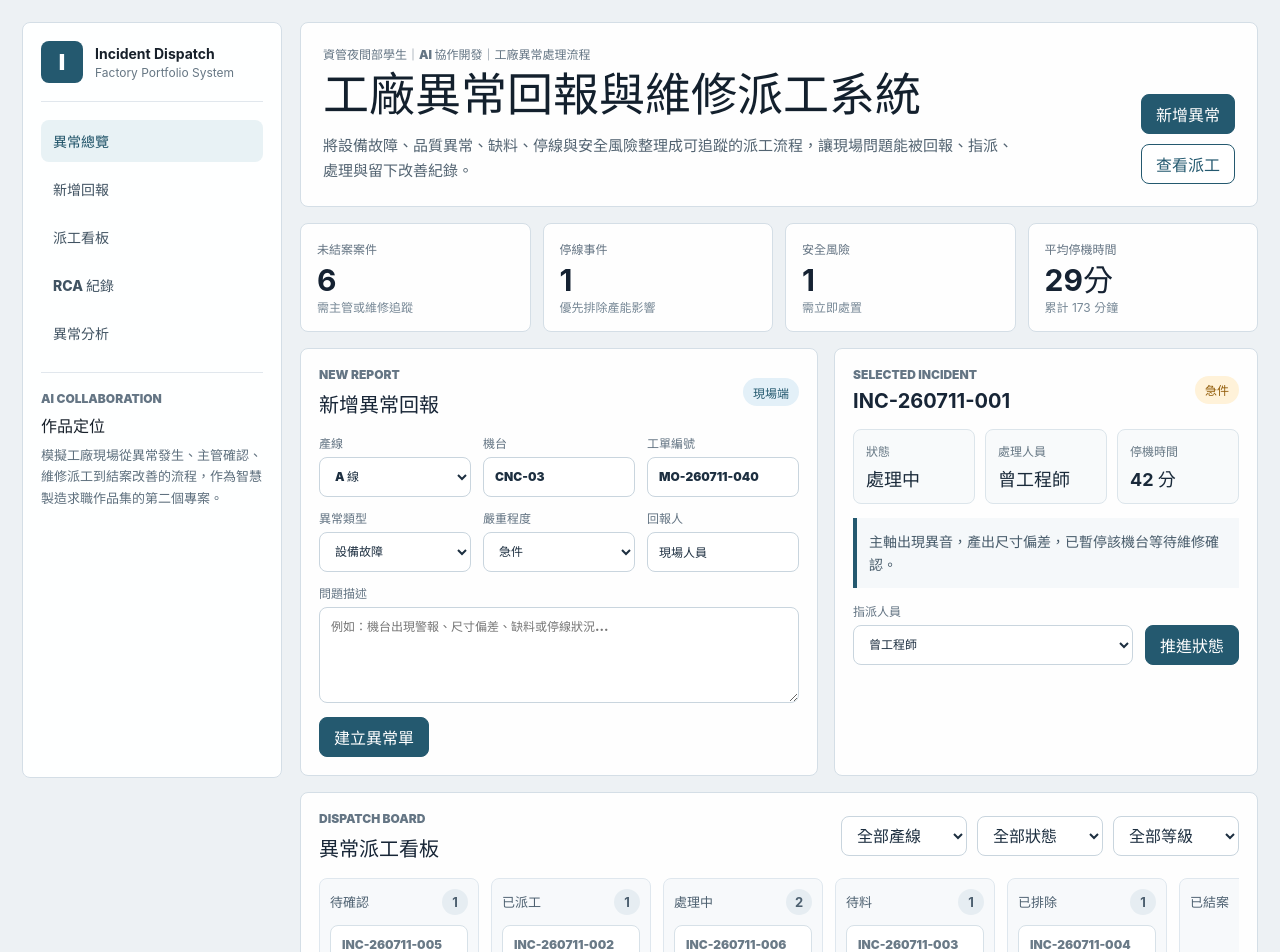
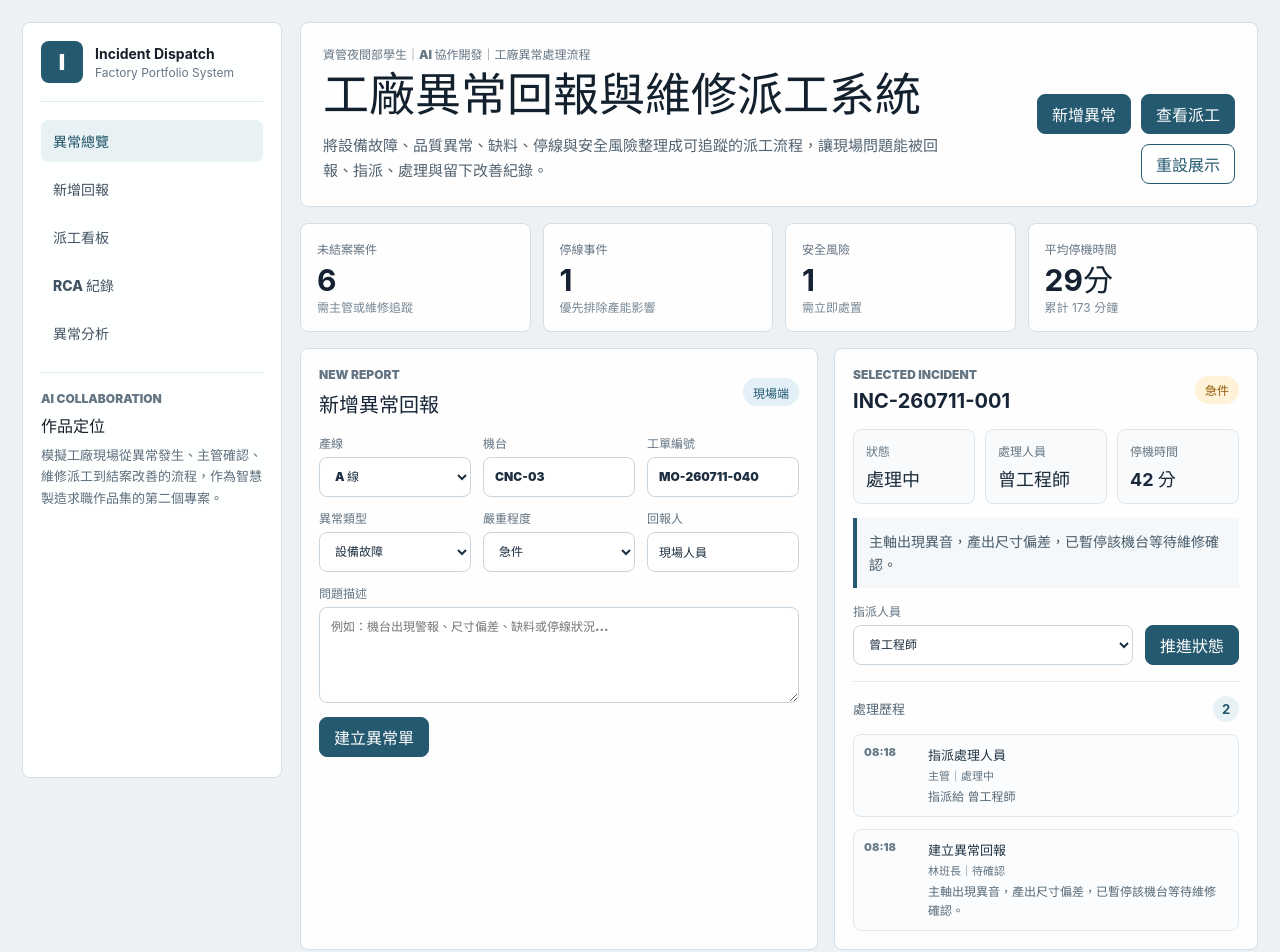
Before and after one commit to seanlu0503/factory-incident-dispatch-system, a React (Vite) app: page / in a window 1280 px wide. Shown: the top 952 px of the page. Built offline with nearby package versions, Linux system fonts and the light colour scheme.

Commit message:
Add incident timeline and local persistence

```diff
--- a/src/App.jsx
+++ b/src/App.jsx
@@ -1,6 +1,7 @@
-import { useMemo, useState } from "react";
+import { useEffect, useMemo, useState } from "react";
 
 const statusFlow = ["待確認", "已派工", "處理中", "待料", "已排除", "已結案"];
+const STORAGE_KEY = "factory-incident-dispatch-system:v2";
 
 const severityMeta = {
   一般: { tone: "slate", score: 1 },
@@ -160,8 +161,79 @@ function minutesLabel(minutes) {
   return rest ? `${hours} 小時 ${rest} 分` : `${hours} 小時`;
 }
 
+function nowLabel() {
+  return new Intl.DateTimeFormat("zh-TW", {
+    month: "2-digit",
+    day: "2-digit",
+    hour: "2-digit",
+    minute: "2-digit",
+    hour12: false,
+  }).format(new Date());
+}
+
+function createHistory({ action, actor, status, note }) {
+  return {
+    id: `${Date.now()}-${Math.random().toString(16).slice(2)}`,
+    time: nowLabel(),
+    action,
+    actor,
+    status,
+    note,
+  };
+}
+
+function ensureHistory(incident) {
+  if (Array.isArray(incident.history) && incident.history.length > 0) {
+    return incident;
+  }
+
+  return {
+    ...incident,
+    history: [
+      {
+        id: `${incident.id}-created`,
+        time: incident.time,
+        action: "建立異常回報",
+        actor: incident.reporter,
+        status: "待確認",
+        note: incident.description,
+      },
+      ...(incident.owner !== "未指派"
+        ? [
+            {
+              id: `${incident.id}-assigned`,
+              time: incident.time,
+              action: "指派處理人員",
+              actor: "主管",
+              status: incident.status,
+              note: `指派給 ${incident.owner}`,
+            },
+          ]
+        : []),
+    ],
+  };
+}
+
+function loadIncidents() {
+  if (typeof window === "undefined") {
+    return initialIncidents.map(ensureHistory);
+  }
+
+  try {
+    const stored = window.localStorage.getItem(STORAGE_KEY);
+    if (!stored) return initialIncidents.map(ensureHistory);
+    const parsed = JSON.parse(stored);
+    if (!Array.isArray(parsed) || parsed.length === 0) {
+      return initialIncidents.map(ensureHistory);
+    }
+    return parsed.map(ensureHistory);
+  } catch {
+    return initialIncidents.map(ensureHistory);
+  }
+}
+
 export function App() {
-  const [incidents, setIncidents] = useState(initialIncidents);
+  const [incidents, setIncidents] = useState(loadIncidents);
   const [selectedId, setSelectedId] = useState(initialIncidents[0].id);
   const [lineFilter, setLineFilter] = useState("全部產線");
   const [statusFilter, setStatusFilter] = useState("全部狀態");
@@ -169,6 +241,10 @@ export function App() {
   const [draft, setDraft] = useState(emptyDraft);
 
   const selected = incidents.find((item) => item.id === selectedId) ?? incidents[0];
+
+  useEffect(() => {
+    window.localStorage.setItem(STORAGE_KEY, JSON.stringify(incidents));
+  }, [incidents]);
 
   const filteredIncidents = useMemo(() => {
     return incidents
@@ -214,18 +290,76 @@ export function App() {
     );
   }
 
+  function appendHistory(incident, entry) {
+    return {
+      ...incident,
+      history: [...(incident.history ?? []), entry],
+    };
+  }
+
+  function assignOwner(owner) {
+    setIncidents((current) =>
+      current.map((item) => {
+        if (item.id !== selected.id) return item;
+        const status = item.status === "待確認" ? "已派工" : item.status;
+        return appendHistory(
+          { ...item, owner, status },
+          createHistory({
+            action: "指派處理人員",
+            actor: "主管",
+            status,
+            note: `處理人員：${owner}`,
+          }),
+        );
+      }),
+    );
+  }
+
   function advanceIncident(id) {
     setIncidents((current) =>
+      current.map((item) => {
+        if (item.id !== id) return item;
+        const status = nextStatus(item.status);
+        const owner = item.owner === "未指派" ? "林維修" : item.owner;
+        return appendHistory(
+          { ...item, status, owner },
+          createHistory({
+            action: "推進處理狀態",
+            actor: owner,
+            status,
+            note: `狀態由「${item.status}」更新為「${status}」`,
+          }),
+        );
+      }),
+    );
+  }
+
+  function recordRcaUpdate() {
+    setIncidents((current) =>
       current.map((item) =>
-        item.id === id
-          ? {
-              ...item,
-              status: nextStatus(item.status),
-              owner: item.owner === "未指派" ? "林維修" : item.owner,
-            }
+        item.id === selected.id
+          ? appendHistory(
+              item,
+              createHistory({
+                action: "更新 RCA 紀錄",
+                actor: item.owner === "未指派" ? "主管" : item.owner,
+                status: item.status,
+                note: "已更新原因、處理方式或預防再發措施。",
+              }),
+            )
           : item,
       ),
     );
+  }
+
+  function resetDemo() {
+    const restored = initialIncidents.map(ensureHistory);
+    setIncidents(restored);
+    setSelectedId(restored[0].id);
+    setLineFilter("全部產線");
+    setStatusFilter("全部狀態");
+    setSeverityFilter("全部等級");
+    window.localStorage.removeItem(STORAGE_KEY);
   }
 
   function createIncident(event) {
@@ -243,6 +377,14 @@ export function App() {
       ...draft,
       description: draft.description || "現場回報異常，等待主管確認影響範圍。",
     };
+    incident.history = [
+      createHistory({
+        action: "建立異常回報",
+        actor: incident.reporter,
+        status: incident.status,
+        note: incident.description,
+      }),
+    ];
     setIncidents((current) => [incident, ...current]);
     setSelectedId(incident.id);
     setDraft(emptyDraft);
@@ -292,6 +434,7 @@ export function App() {
           <div className="hero-actions">
             <a href="#new-report">新增異常</a>
             <a href="#dispatch">查看派工</a>
+            <button type="button" onClick={resetDemo}>重設展示</button>
           </div>
         </header>
 
@@ -405,13 +548,29 @@ export function App() {
             <div className="assign-row">
               <label>
                 指派人員
-                <select value={selected.owner} onChange={(event) => updateSelected({ owner: event.target.value, status: selected.status === "待確認" ? "已派工" : selected.status })}>
+                <select value={selected.owner} onChange={(event) => assignOwner(event.target.value)}>
                   {ownerOptions.map((owner) => (
                     <option key={owner}>{owner}</option>
                   ))}
                 </select>
               </label>
               <button type="button" onClick={() => advanceIncident(selected.id)}>推進狀態</button>
+            </div>
+            <div className="timeline-preview">
+              <div className="timeline-title">
+                <span>處理歷程</span>
+                <strong>{selected.history?.length ?? 0}</strong>
+              </div>
+              {(selected.history ?? []).slice(-4).reverse().map((event) => (
+                <article key={event.id} className="timeline-item">
+                  <time>{event.time}</time>
+                  <div>
+                    <strong>{event.action}</strong>
+                    <small>{event.actor}｜{event.status}</small>
+                    <p>{event.note}</p>
+                  </div>
+                </article>
+              ))}
             </div>
           </section>
         </section>
@@ -492,6 +651,9 @@ export function App() {
               預防再發措施
               <textarea value={selected.prevention} onChange={(event) => updateSelected({ prevention: event.target.value })} />
             </label>
+            <button type="button" className="secondary-button" onClick={recordRcaUpdate}>
+              記錄 RCA 更新
+            </button>
           </section>
 
           <section className="panel" id="analytics">
--- a/src/styles.css
+++ b/src/styles.css
@@ -197,8 +197,10 @@ a {
 }
 
 .hero-actions a,
+.hero-actions button,
 .primary-button,
-.assign-row button {
+.assign-row button,
+.secondary-button {
   display: inline-flex;
   align-items: center;
   justify-content: center;
@@ -212,9 +214,15 @@ a {
   text-decoration: none;
 }
 
-.hero-actions a:last-child {
+.hero-actions a:last-child,
+.hero-actions button,
+.secondary-button {
   background: #ffffff;
   color: #24596f;
+}
+
+.hero-actions button {
+  min-width: 92px;
 }
 
 .kpi-grid {
@@ -412,6 +420,79 @@ textarea {
   align-items: end;
 }
 
+.timeline-preview {
+  display: grid;
+  gap: 12px;
+  margin-top: 16px;
+  border-top: 1px solid #e1e8ee;
+  padding-top: 14px;
+}
+
+.timeline-title {
+  display: flex;
+  align-items: center;
+  justify-content: space-between;
+  color: #526574;
+  font-size: 13px;
+  font-weight: 900;
+}
+
+.timeline-title strong {
+  display: grid;
+  place-items: center;
+  min-width: 26px;
+  height: 26px;
+  border-radius: 999px;
+  background: #e8f2f5;
+  color: #24596f;
+}
+
+.timeline-item {
+  display: grid;
+  grid-template-columns: 54px minmax(0, 1fr);
+  gap: 10px;
+  border: 1px solid #dfe7ee;
+  border-radius: 8px;
+  background: #fbfcfd;
+  padding: 10px;
+}
+
+.timeline-item time {
+  color: #6a7b88;
+  font-size: 11px;
+  font-weight: 900;
+  line-height: 1.45;
+}
+
+.timeline-item strong,
+.timeline-item small,
+.timeline-item p {
+  display: block;
+}
+
+.timeline-item strong {
+  color: #213546;
+  font-size: 13px;
+}
+
+.timeline-item small {
+  margin-top: 3px;
+  color: #607382;
+  font-size: 11px;
+  font-weight: 800;
+}
+
+.timeline-item p {
+  margin: 5px 0 0;
+  color: #566a79;
+  font-size: 12px;
+  line-height: 1.55;
+}
+
+.secondary-button {
+  margin-top: 12px;
+}
+
 .filters {
   display: flex;
   flex-wrap: wrap;
@@ -587,9 +668,11 @@ textarea {
   }
 
   .hero-actions a,
+  .hero-actions button,
   .filters select,
   .primary-button,
-  .assign-row button {
+  .assign-row button,
+  .secondary-button {
     width: 100%;
   }
 
```
Also changed, not shown: 2 other files (tests, documents, lock files or other folders).
